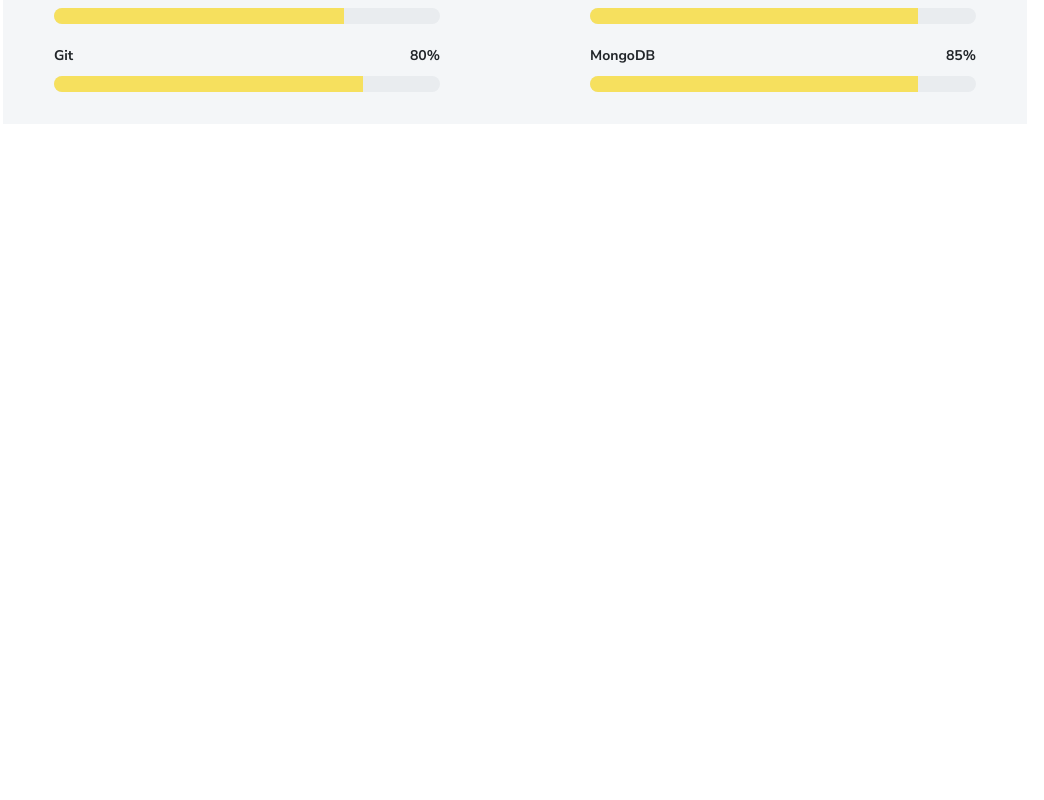
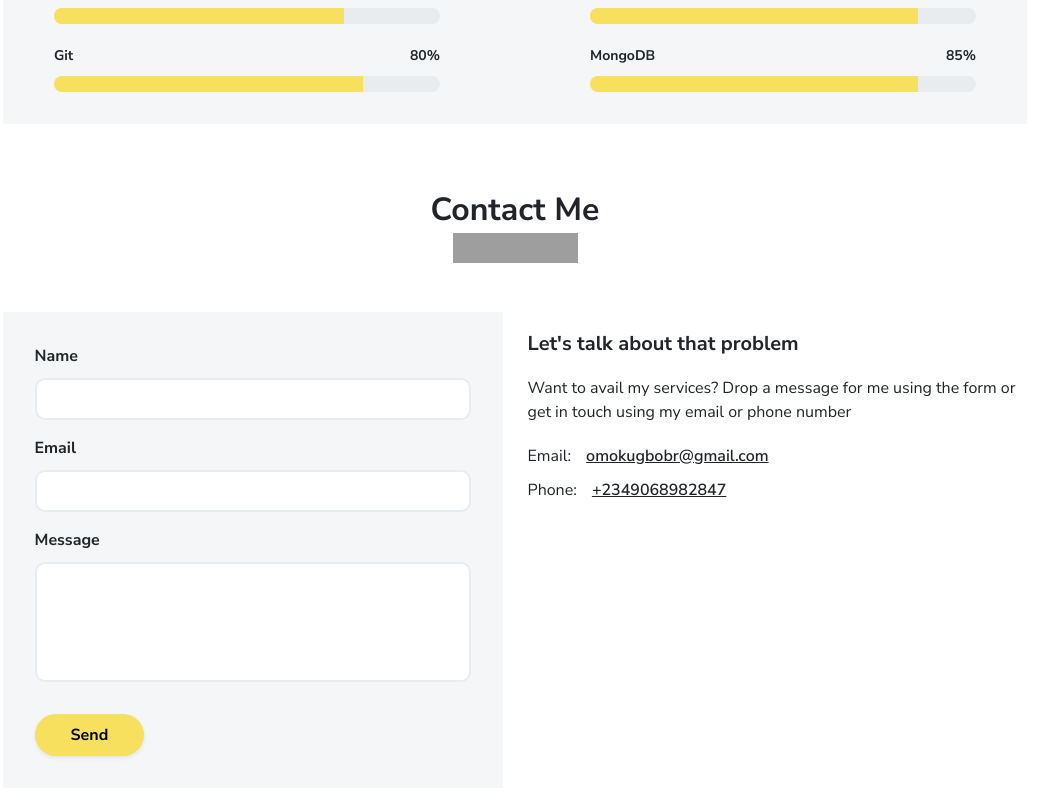
Before and after one commit to Asylcreek/hng-portfolio-backend-task, a React (Create React App) app: page / in a window 1280 px wide. Shown: the part 1565-2365 px from the top of the page, without its empty margins (125-1169 px from the left). Before the commit the page ends 1713 px from the top, so only its background shows below. Built offline with nearby package versions, Linux system fonts and the light colour scheme; grey boxes are pictures that could not be loaded.

Commit message:
feat(homepage): Add Contact Section

```diff
--- a/src/pages/homepage/homepage.component.tsx
+++ b/src/pages/homepage/homepage.component.tsx
@@ -7,6 +7,11 @@ import {
   AboutSectionListItem,
   AboutSectionText,
   AboutSectionTextWrapper,
+  ContactForm,
+  ContactFormInputContainer,
+  ContactFormTexts,
+  ContactSection,
+  ContactTexts,
   HeroImgWrapper,
   HeroSection,
   HeroTextHello,
@@ -199,6 +204,62 @@ const Homepage: FC = () => {
             </MySkill>
           </MySkills>
         </MySkillsSection>
+
+        {/* Contact Section */}
+        <ContactSection id="contact">
+          <SectionHeading>Contact me</SectionHeading>
+
+          <ContactFormTexts>
+            <ContactForm>
+              <ContactFormInputContainer>
+                <label htmlFor="name">Name</label>
+
+                <input type="text" name="name" id="name" />
+              </ContactFormInputContainer>
+
+              <ContactFormInputContainer>
+                <label htmlFor="email">Email</label>
+
+                <input type="email" name="email" id="email" />
+              </ContactFormInputContainer>
+
+              <ContactFormInputContainer>
+                <label htmlFor="message">Message</label>
+
+                <textarea name="message" id="message" />
+              </ContactFormInputContainer>
+
+              <Button type="button">Send</Button>
+            </ContactForm>
+
+            <ContactTexts>
+              <h3>Let's talk about that problem</h3>
+
+              <p>
+                Want to avail my services? Drop a message for me using the form
+                or get in touch using my email or phone number
+              </p>
+
+              <ul>
+                <AboutSectionListItem>
+                  <span>Email:</span>
+                  <span>
+                    <a href="mailto:omokugbobr@gmail.com">
+                      omokugbobr@gmail.com
+                    </a>
+                  </span>
+                </AboutSectionListItem>
+
+                <AboutSectionListItem>
+                  <span>Phone:</span>
+                  <span>
+                    <a href="tel:+2349068982847">+2349068982847</a>
+                  </span>
+                </AboutSectionListItem>
+              </ul>
+            </ContactTexts>
+          </ContactFormTexts>
+        </ContactSection>
       </main>
 
       <footer></footer>
--- a/src/pages/homepage/homepage.style.ts
+++ b/src/pages/homepage/homepage.style.ts
@@ -284,3 +284,100 @@ export const MySkillProgress = styled.div<IMySkillProgressProps>`
     background-color: ${colors.primary};
   }
 `;
+
+export const ContactSection = styled.section`
+  padding: 5rem;
+
+  & > h2 {
+    margin-bottom: 9rem;
+  }
+
+  @media only screen and (max-width: 20em) {
+    padding: 2.4rem;
+    padding-bottom: 4rem;
+  }
+
+  @media only screen and (min-width: 48.75em) {
+    padding: 5rem;
+  }
+`;
+
+export const ContactFormTexts = styled.div`
+  display: flex;
+  justify-content: center;
+  flex-wrap: wrap;
+`;
+
+export const ContactForm = styled.form`
+  background-color: ${colors.light};
+  padding: 3.2rem;
+  width: 100%;
+  max-width: 50rem;
+
+  @media only screen and (min-width: 68.75em) {
+    margin-right: 2.5rem;
+  }
+`;
+
+export const ContactFormInputContainer = styled.div`
+  width: 100%;
+  display: flex;
+  flex-direction: column;
+
+  & > label {
+    margin-bottom: 1rem;
+    font-weight: 700;
+  }
+
+  & > input,
+  & > textarea {
+    font-family: inherit;
+    font-size: inherit;
+    font-weight: inherit;
+    color: inherit;
+    padding: 0.8rem 1.2rem;
+    background-color: ${colors.white};
+    border: 2px solid #e9ecef;
+    border-radius: 1rem;
+    transition-property: border-color, box-shadow;
+    transition-duration: 0.2s;
+
+    &:focus {
+      border-color: rgba(246, 224, 94, 0.25);
+      outline: none;
+      box-shadow: 0 0 0 0.25rem rgba(246, 224, 94, 0.25);
+    }
+  }
+
+  & > textarea {
+    resize: none;
+    height: 12rem;
+  }
+
+  &:not(:last-of-type) {
+    margin-bottom: 1.6rem;
+  }
+
+  &:last-of-type {
+    margin-bottom: 3.2rem;
+  }
+`;
+
+export const ContactTexts = styled.div`
+  padding-top: 4rem;
+  max-width: 50rem;
+  transition: padding 0.2s;
+
+  & > h3 {
+    font-size: 20px;
+    font-weight: 700;
+  }
+
+  & > p {
+    margin: 2rem 0;
+  }
+
+  @media only screen and (min-width: 68.75em) {
+    padding-top: 2rem;
+  }
+`;
```
